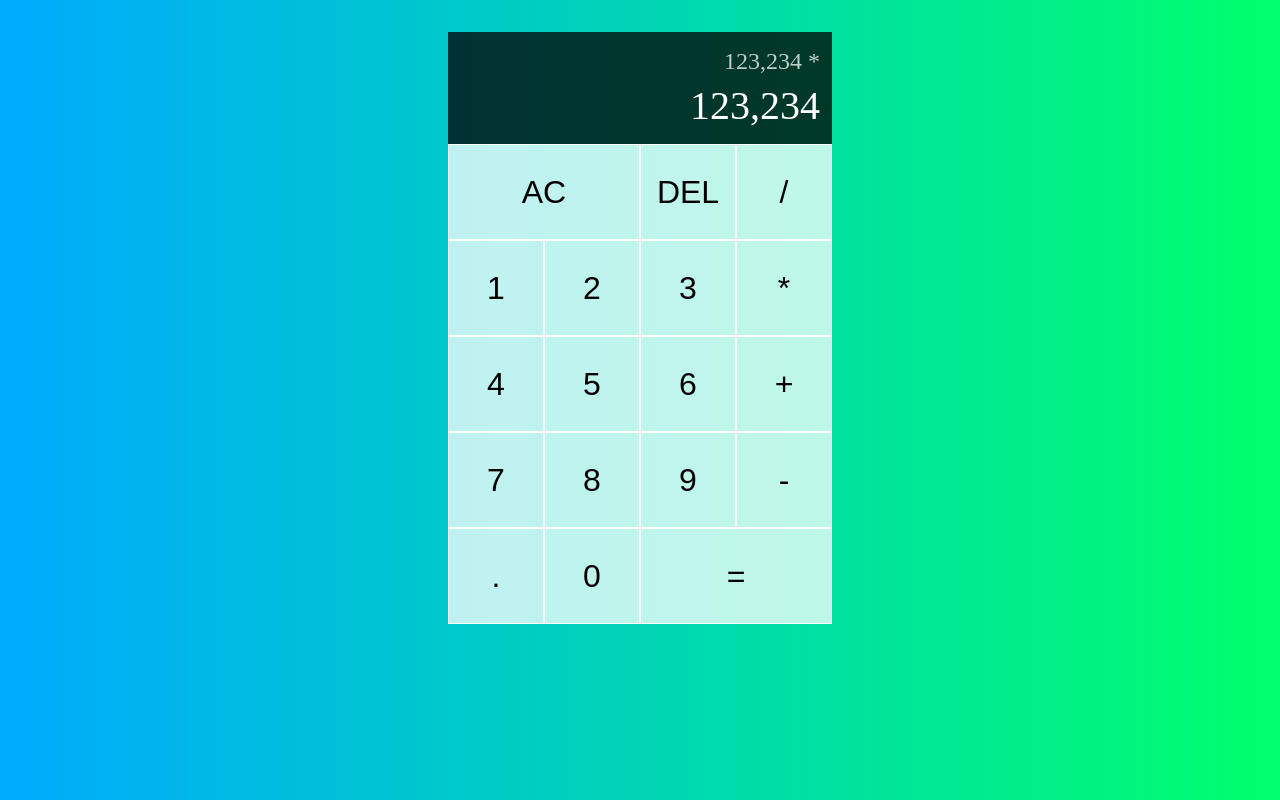
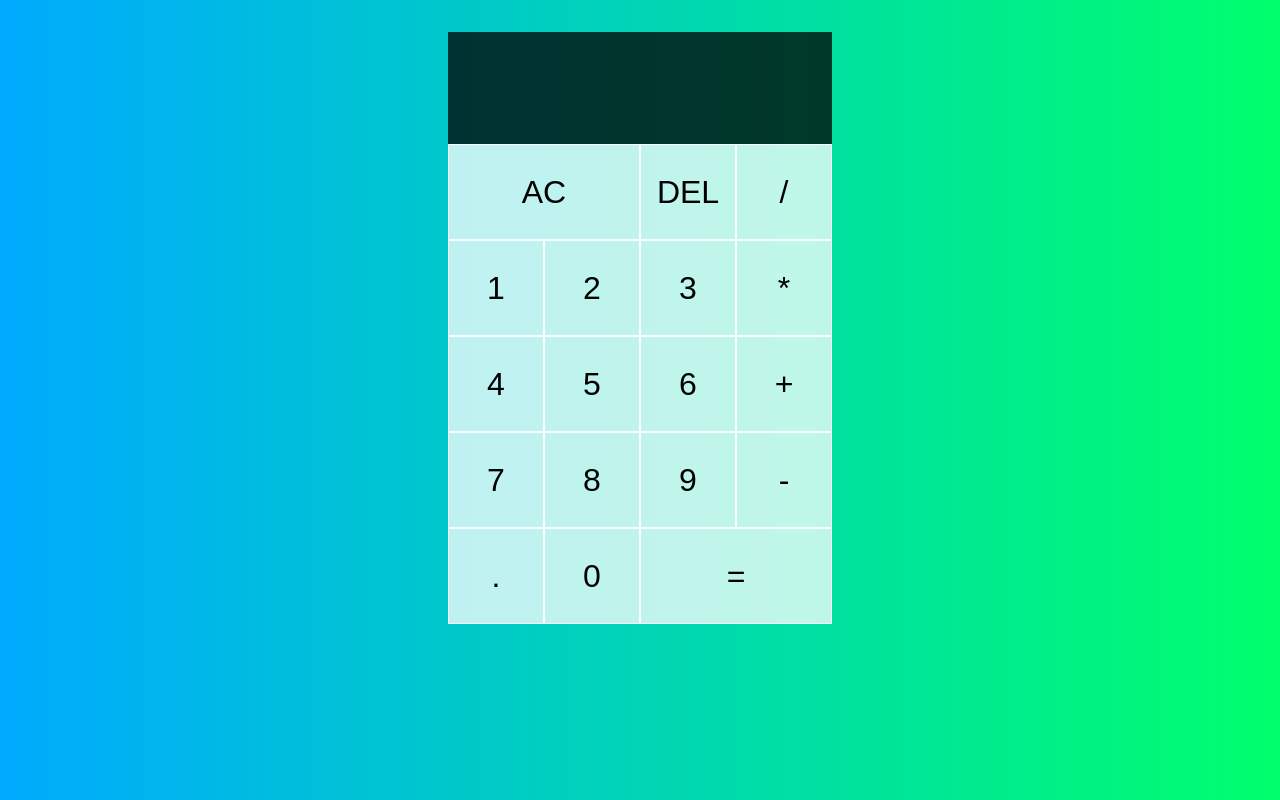
Before and after one commit to elvisonob/Arithmetic-App, a React (Create React App) app: page / in a window 1280 px wide. Built offline with nearby package versions, Linux system fonts and the light colour scheme.

Commit message:
adding functionalities

```diff
--- a/src/components/App.js
+++ b/src/components/App.js
@@ -1,29 +1,59 @@
+import { useReducer } from 'react';
+import DigitButton from './DigitButton';
+import OperationButton from './OperationButton';
 import './styles.css';
 
+export const ACTIONS = {
+  ADD_DIGIT: 'add-digit',
+  CHOOSE_OPERATION: 'choose-operation',
+  CLEAR: 'clear',
+  DELETE_DIGIT: 'delete-digit',
+  EVALUATE: 'evaluate',
+};
+
+function reducer(state, { type, payload }) {
+  switch (type) {
+    case ACTIONS.ADD_DIGIT:
+      return {
+        ...state,
+        currentOperand: `${state.currentOperand || ''}${payload.digit}`,
+      };
+  }
+}
+
 const App = () => {
+  const [{ currentOperand, previousOperand, operation }, dispatch] = useReducer(
+    reducer,
+    {}
+  );
+
+  //dispatch({ type: ACTIONS.ADD_DIGIT, payload: { digit: 1 } });
   return (
     <div className="calculator-grid">
       <div className="output">
-        <div className="previous-operand">123,234 *</div>
-        <div className="current-operand">123,234</div>
+        <div className="previous-operand">
+          {previousOperand}
+          {operation}
+        </div>
+        <div className="current-operand">{currentOperand}</div>
       </div>
       <button className="span-two">AC</button>
       <button>DEL</button>
-      <button>/</button>
-      <button>1</button>
-      <button>2</button>
-      <button>3</button>
-      <button>*</button>
-      <button>4</button>
-      <button>5</button>
-      <button>6</button>
-      <button>+</button>
-      <button>7</button>
-      <button>8</button>
-      <button>9</button>
-      <button>-</button>
-      <button>.</button>
-      <button>0</button>
+      <OperationButton operation="/" dispatch={dispatch} />
+      <DigitButton digit="1" dispatch={dispatch} />
+      <DigitButton digit="2" dispatch={dispatch} />
+      <DigitButton digit="3" dispatch={dispatch} />
+      <OperationButton operation="*" dispatch={dispatch} />
+      <DigitButton digit="4" dispatch={dispatch} />
+      <DigitButton digit="5" dispatch={dispatch} />
+      <DigitButton digit="6" dispatch={dispatch} />
+      <OperationButton operation="+" dispatch={dispatch} />
+      <DigitButton digit="7" dispatch={dispatch} />
+      <DigitButton digit="8" dispatch={dispatch} />
+      <DigitButton digit="9" dispatch={dispatch} />
+      <OperationButton operation="-" dispatch={dispatch} />
+      <DigitButton digit="." dispatch={dispatch} />
+      <DigitButton digit="0" dispatch={dispatch} />
       <button className="span-two">=</button>
     </div>
   );
--- /dev/null
+++ b/src/components/DigitButton.js
@@ -0,0 +1,11 @@
+import { ACTIONS } from './App';
+
+export default function DigitButton({ dispatch, digit }) {
+  return (
+    <button
+      onClick={() => dispatch({ type: ACTIONS.ADD_DIGIT, payload: { digit } })}
+    >
+      {digit}
+    </button>
+  );
+}
--- /dev/null
+++ b/src/components/OperationButton.js
@@ -0,0 +1,13 @@
+import { ACTIONS } from './App.js';
+
+export default function OperationButton({ dispatch, operation }) {
+  return (
+    <button
+      onClick={() => {
+        dispatch({ type: ACTIONS.CHOOSE_OPERATION, payload: { operation } });
+      }}
+    >
+      {operation}
+    </button>
+  );
+}
```
